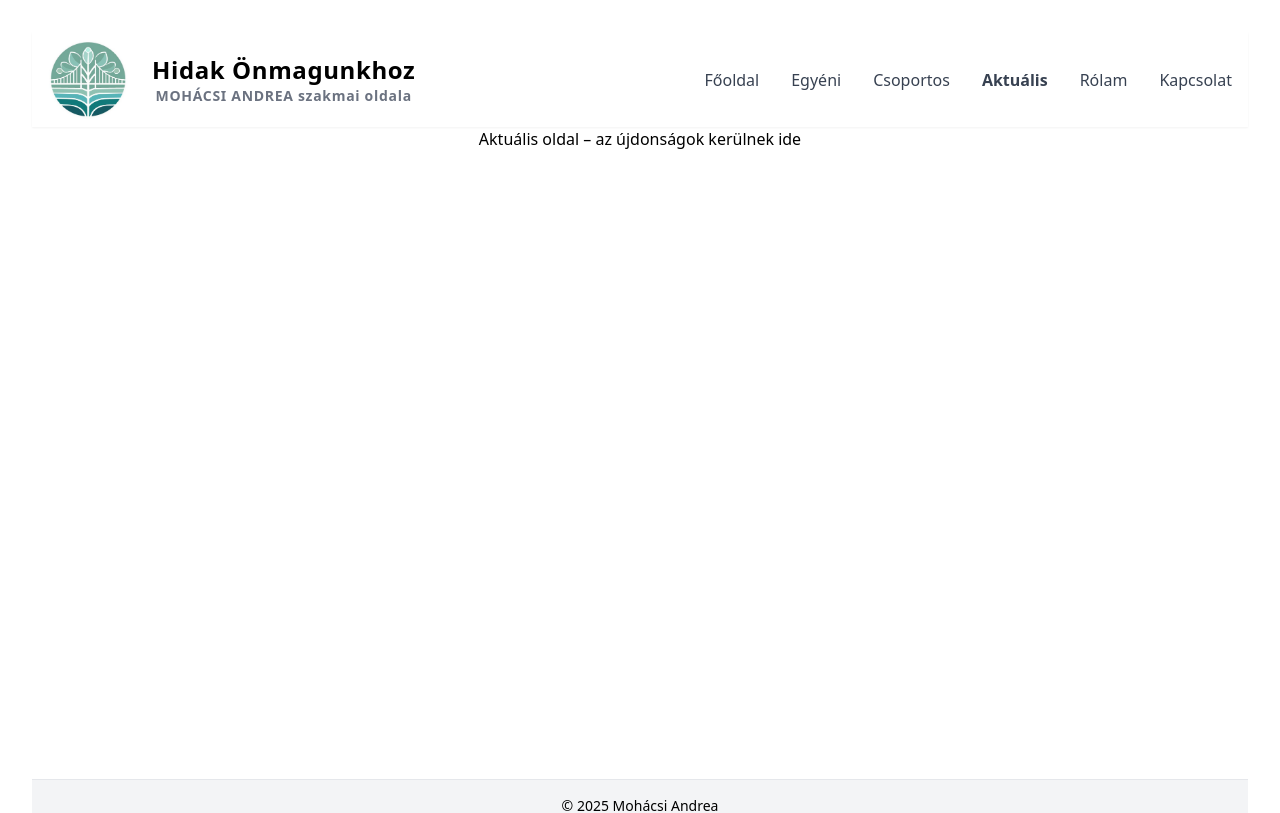
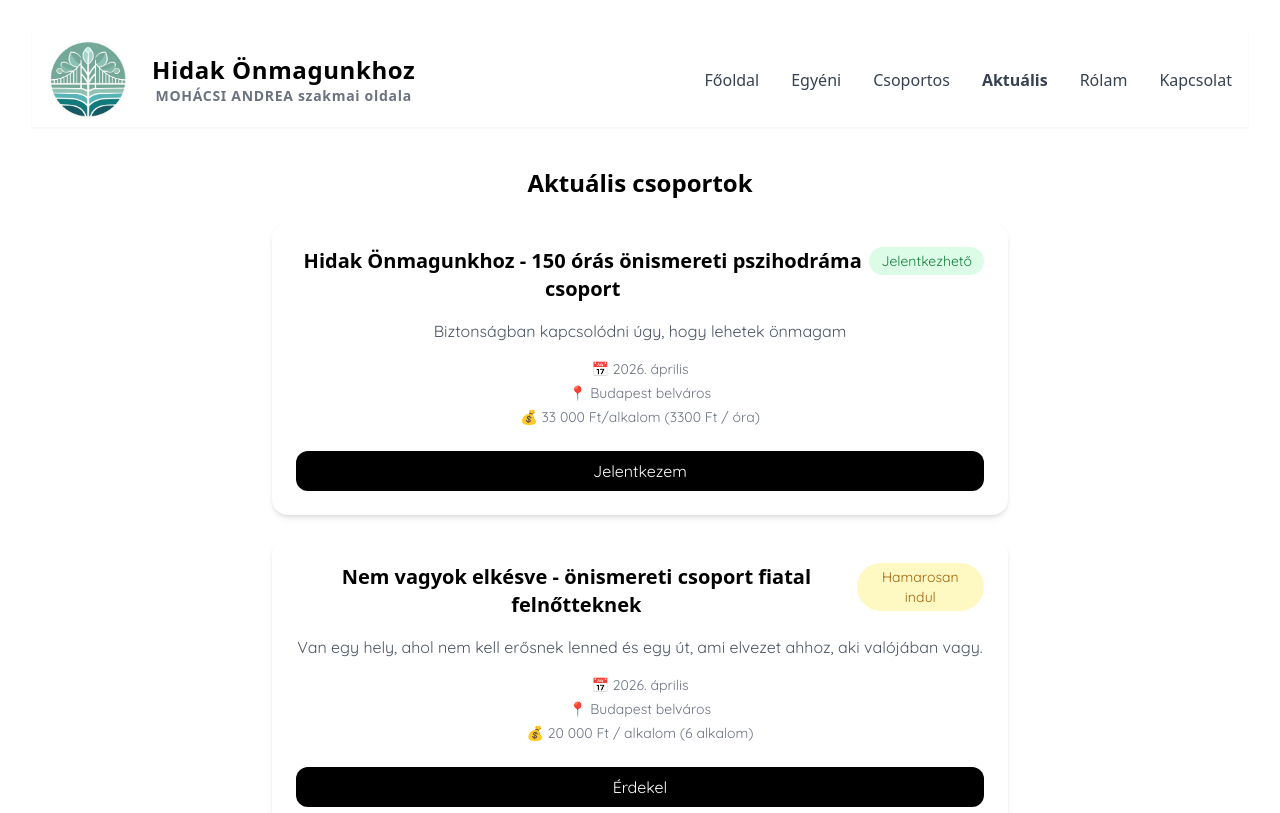
Before and after one commit to borikokeny/mohacsi-andrea, a React (Vite) app: page /latest in a window 1280 px wide. Shown: the top 813 px of the page. Built offline with nearby package versions, Linux system fonts and the light colour scheme; a web font is replaced by a local one.

Commit message:
Adds cards to latest page

```diff
--- /dev/null
+++ b/src/components/GroupCard.tsx
@@ -0,0 +1,159 @@
+import { useNavigate } from "react-router-dom";
+
+type Status = "open" | "soon" | "full";
+
+export type GroupCardProps = {
+  title: string;
+  description: string;
+  date: string;
+  location: string;
+  price: string;
+  status: Status;
+  slug: string;
+};
+
+export default function GroupCard({
+  title,
+  description,
+  date,
+  location,
+  price,
+  status,
+  slug,
+}: GroupCardProps) {
+  const navigate = useNavigate();
+
+  const statusConfig: Record<
+    Status,
+    { label: string; color: string; button: string }
+  > = {
+    open: {
+      label: "Jelentkezhető",
+      color: "bg-green-100 text-green-700",
+      button: "Jelentkezem",
+    },
+    soon: {
+      label: "Hamarosan indul",
+      color: "bg-yellow-100 text-yellow-700",
+      button: "Érdekel",
+    },
+    full: {
+      label: "Betelt",
+      color: "bg-red-100 text-red-700",
+      button: "Értesítést kérek",
+    },
+  };
+
+  const currentStatus = statusConfig[status];
+
+  return (
+    <div
+      onClick={() => navigate(`/csoportok/${slug}`)}
+      className="cursor-pointer bg-white rounded-2xl shadow-md hover:shadow-xl transition p-6 flex flex-col gap-4"
+    >
+      {/* Status */}
+      <div className="flex justify-between items-start">
+        <h3 className="text-xl font-semibold">{title}</h3>
+        <span
+          className={`text-sm px-3 py-1 rounded-full ${currentStatus.color}`}
+        >
+          {currentStatus.label}
+        </span>
+      </div>
+
+      {/* Description */}
+      <p className="text-gray-600">{description}</p>
+
+      {/* Info */}
+      <div className="text-sm text-gray-500 space-y-1">
+        <p>📅 {date}</p>
+        <p>📍 {location}</p>
+        <p>💰 {price}</p>
+      </div>
+
+      {/* CTA */}
+      <button
+        onClick={(e) => {
+          e.stopPropagation();
+          navigate(`/csoportok/${slug}`);
+        }}
+        className="mt-2 bg-black text-white py-2 rounded-xl hover:bg-gray-800 transition"
+      >
+        {currentStatus.button}
+      </button>
+    </div>
+  );
+}
+
+
+// import { useNavigate } from "react-router-dom";
+
+// export default function GroupCard({
+//   title,
+//   description,
+//   date,
+//   location,
+//   price,
+//   status,
+//   slug,
+// }: GroupCard) {
+//   const navigate = useNavigate();
+
+//   const statusConfig = {
+//     open: {
+//       label: "Jelentkezhető",
+//       color: "bg-green-100 text-green-700",
+//       button: "Jelentkezem",
+//     },
+//     soon: {
+//       label: "Hamarosan indul",
+//       color: "bg-yellow-100 text-yellow-700",
+//       button: "Érdekel",
+//     },
+//     full: {
+//       label: "Betelt",
+//       color: "bg-red-100 text-red-700",
+//       button: "Értesítést kérek",
+//     },
+//   };
+
+//   const currentStatus = statusConfig[status];
+
+//   return (
+//     <div
+//       onClick={() => navigate(`/csoportok/${slug}`)}
+//       className="cursor-pointer bg-white rounded-2xl shadow-md hover:shadow-xl transition p-6 flex flex-col gap-4"
+//     >
+//       {/* Status */}
+//       <div className="flex justify-between items-start">
+//         <h3 className="text-xl font-semibold">{title}</h3>
+//         <span
+//           className={`text-sm px-3 py-1 rounded-full ${currentStatus.color}`}
+//         >
+//           {currentStatus.label}
+//         </span>
+//       </div>
+
+//       {/* Description */}
+//       <p className="text-gray-600">{description}</p>
+
+//       {/* Info */}
+//       <div className="text-sm text-gray-500 space-y-1">
+//         <p>📅 {date}</p>
+//         <p>📍 {location}</p>
+//         <p>💰 {price}</p>
+//       </div>
+
+//       {/* CTA */}
+//       <button
+//         onClick={(e) => {
+//           e.stopPropagation();
+//           navigate(`/csoportok/${slug}`);
+//         }}
+//         className="mt-2 bg-black text-white py-2 rounded-xl hover:bg-gray-800 transition"
+//       >
+//         {currentStatus.button}
+//       </button>
+//     </div>
+//   );
+// }
--- a/src/pages/Latest.tsx
+++ b/src/pages/Latest.tsx
@@ -1,3 +1,74 @@
-export default function Latest() {
-  return <h1>Aktuális oldal – az újdonságok kerülnek ide</h1>;
+import GroupCard from "../components/GroupCard";
+import type { GroupCardProps } from "../components/GroupCard";
+
+export default function AktualisCsoportok() {
+  const groups: GroupCardProps[] = [
+    {
+      title: "Hidak Önmagunkhoz - 150 órás önismereti pszihodráma csoport",
+      description:
+        "Biztonságban kapcsolódni úgy, hogy lehetek önmagam",
+      date: "2026. április",
+      location: "Budapest belváros",
+      price: "33 000 Ft/alkalom (3300 Ft / óra)",
+      status: "open",
+      slug: "önismereti-pszihodráma",
+    },
+    {
+      title: "Nem vagyok elkésve - önismereti csoport fiatal felnőtteknek",
+      description:
+        "Van egy hely, ahol nem kell erősnek lenned és egy út, ami elvezet ahhoz, aki valójában vagy.",
+      date: "2026. április",
+      location: "Budapest belváros",
+      price: "20 000 Ft / alkalom (6 alkalom)",
+      status: "soon",
+      slug: "fiatal-felnott-csoport",
+    },
+  ];
+
+  return (
+    <div className="max-w-3xl mx-auto px-4 py-10 space-y-6">
+      <h1 className="text-2xl font-bold">Aktuális csoportok</h1>
+
+      {groups.map((group) => (
+        <GroupCard key={group.slug} {...group} />
+      ))}
+    </div>
+  );
 }
+
+// import GroupCard, { GroupCardProps } from "../components/GroupCard";
+
+// export default function AktualisCsoportok() {
+//   const groups = [
+//     {
+//       title: "Önismereti csoport nőknek",
+//       description:
+//         "Egy támogató közeg, ahol mélyebb kapcsolatba kerülhetsz önmagaddal.",
+//       date: "Kedd 18:00 – indul: Okt. 10.",
+//       location: "Online (Zoom)",
+//       price: "45 000 Ft / 8 alkalom",
+//       status: "open",
+//       slug: "onismereti-noknek",
+//     },
+//     {
+//       title: "Szülői támogató csoport",
+//       description:
+//         "Segít feldolgozni a mindennapi nehézségeket és erőt ad.",
+//       date: "Csütörtök 17:00 – indul: Nov. 2.",
+//       location: "Budapest",
+//       price: "40 000 Ft / 6 alkalom",
+//       status: "soon",
+//       slug: "szuloi-tamogato",
+//     },
+//   ];
+
+//   return (
+//     <div className="max-w-3xl mx-auto px-4 py-10 space-y-6">
+//       <h1 className="text-2xl font-bold">Aktuális csoportok</h1>
+
+//       {groups.map((group) => (
+//         <GroupCard key={group.slug} {...group} />
+//       ))}
+//     </div>
+//   );
+// }
```
